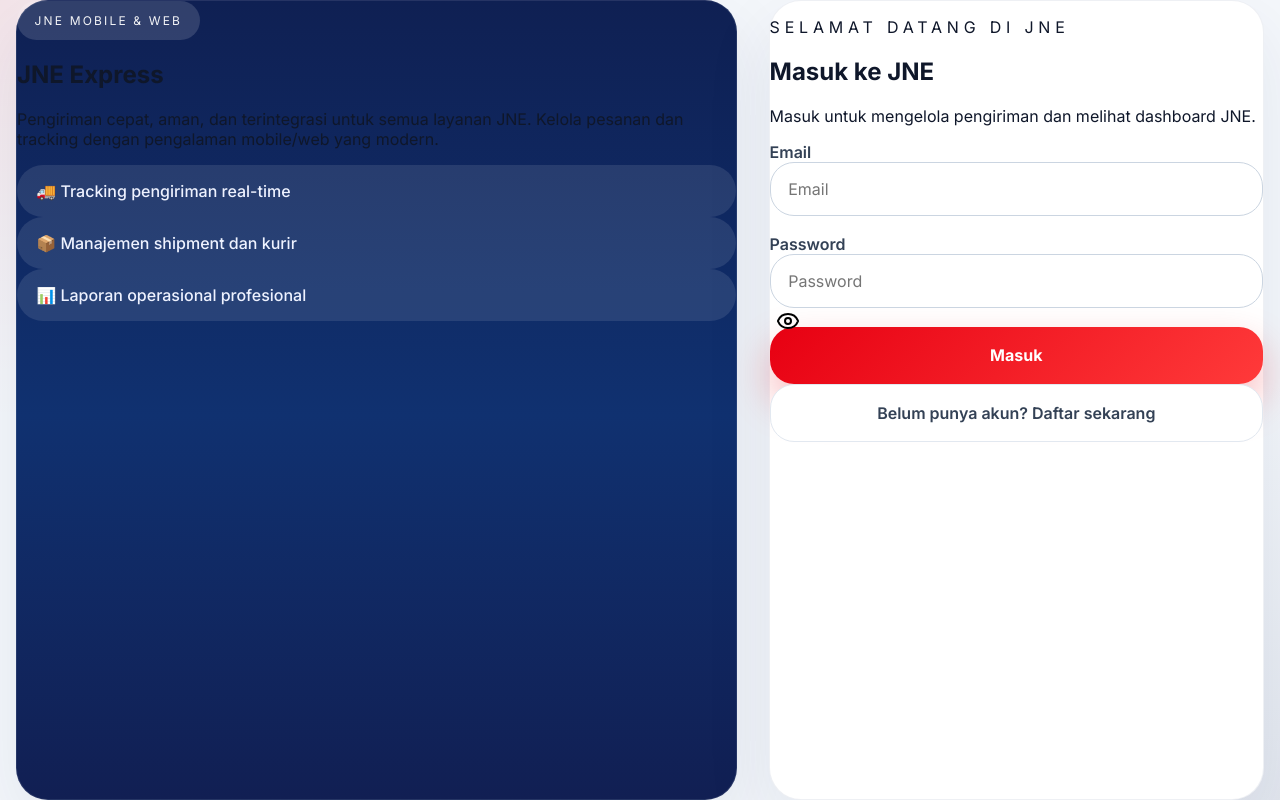
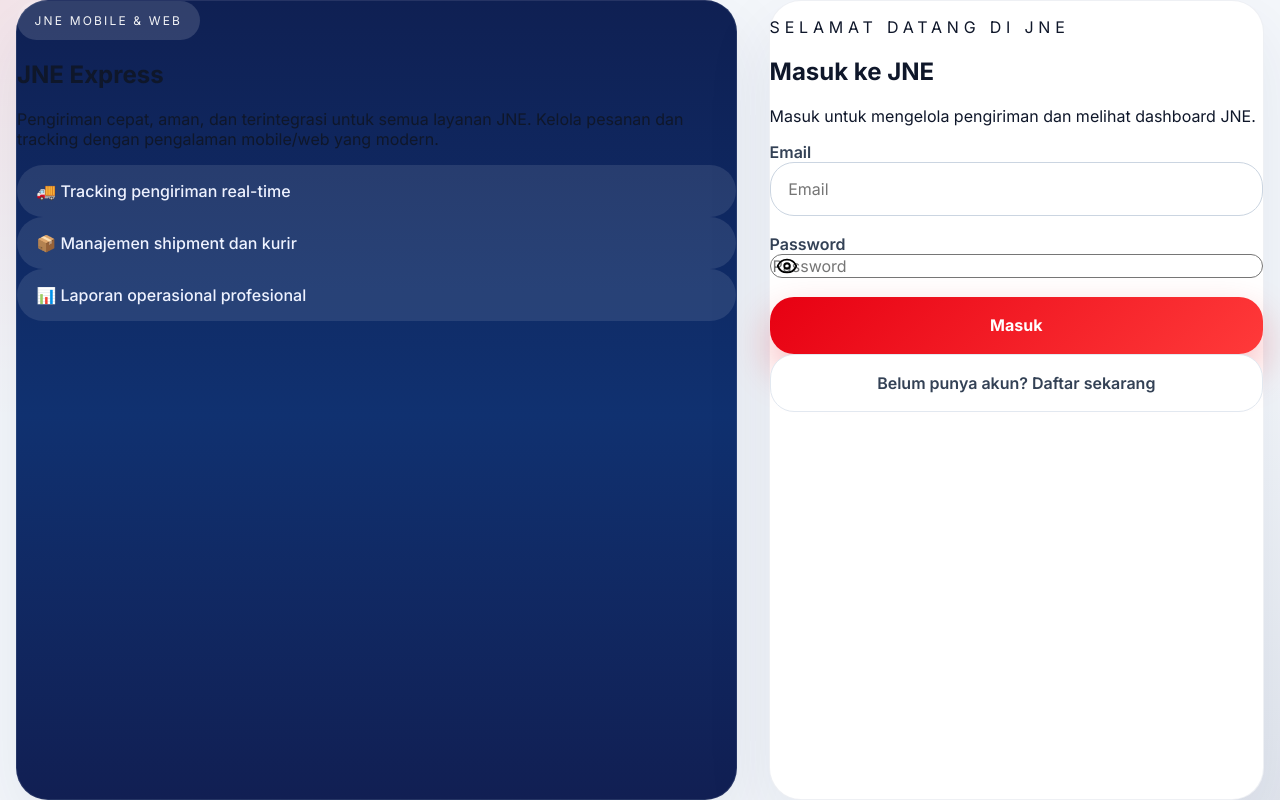
Before and after one commit to QikakimJ/frontend, a Next.js app: page / in a window 1280 px wide. Built offline with nearby package versions, Linux system fonts and the light colour scheme.

Commit message:
fix: adjust password visibility icon position

```diff
--- a/components/ui/PasswordInput.tsx
+++ b/components/ui/PasswordInput.tsx
@@ -14,31 +14,56 @@
   value,
   onChange,
   placeholder = "Password",
-  className = "input-field",
+  className = "",
 }: PasswordInputProps) {
   const [showPassword, setShowPassword] = useState(false);
 
   return (
     <div className="relative w-full">
+
       <input
         type={showPassword ? "text" : "password"}
         placeholder={placeholder}
-        className={`${className} pr-12`}
         value={value}
         onChange={onChange}
+        className={`
+          w-full
+          rounded-full
+          border
+          px-5
+          pr-14
+          py-4
+          outline-none
+          ${className}
+        `}
       />
+
       <button
         type="button"
-        onClick={() => setShowPassword(!showPassword)}
-        className="absolute right-4 inset-y-0 flex items-center px-3 text-slate-600 hover:text-slate-800 p-0 bg-transparent border-0 focus:outline-none z-10"
-        aria-label={showPassword ? "Sembunyikan password" : "Tampilkan password"}
+        onClick={() => setShowPassword((prev) => !prev)}
+        className="
+          absolute
+          top-1/2
+          right-4
+          -translate-y-1/2
+          flex
+          items-center
+          justify-center
+          text-gray-500
+          hover:text-gray-700
+          bg-transparent
+          border-none
+          p-0
+          z-20
+        "
       >
         {showPassword ? (
-          <EyeOff className="w-5 h-5" />
+          <EyeOff size={22} />
         ) : (
-          <Eye className="w-5 h-5" />
+          <Eye size={22} />
         )}
       </button>
+
     </div>
   );
 }
```
